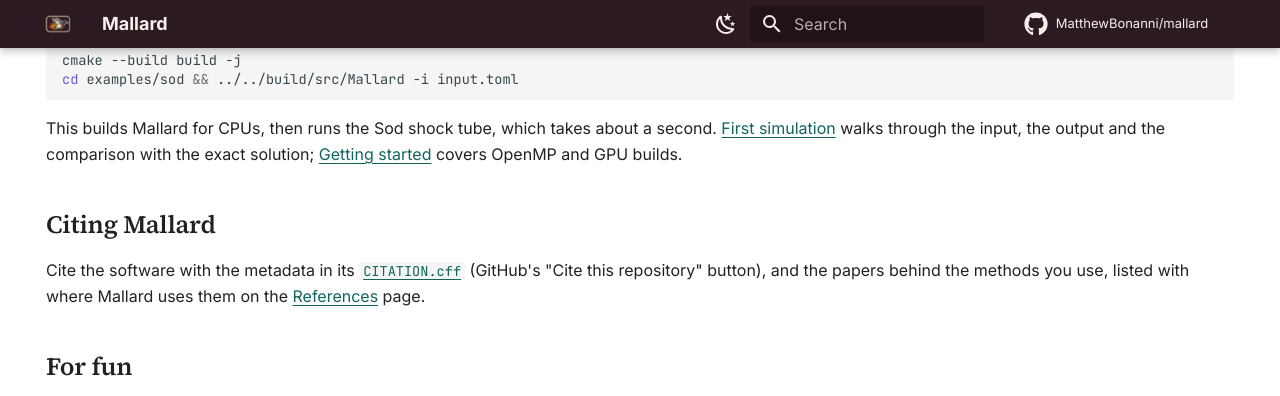
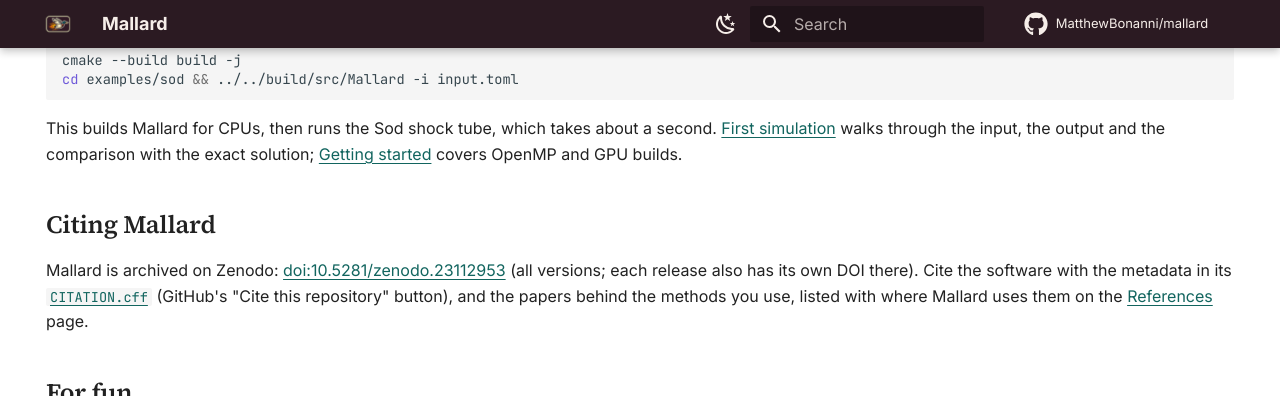
Before and after one commit to MatthewBonanni/mallard-website, an MkDocs documentation site: the page built from content/index.md, in a window 1280 px wide and 900 px high, scrolled down 2008 px, cut to the strip 0-396 px from the top of the window. Built offline with MkDocs 1.6.1 and Material for MkDocs 9.7.7, drawn with Linux system fonts in a browser that asks for light colours; comment, search, counter and statistics services are not loaded.

Commit message:
Home: Zenodo DOI in Citing Mallard
Co-Authored-By: Claude Opus 5.5 <noreply@anthropic.com>

```diff
--- a/content/index.md
+++ b/content/index.md
@@ -94,7 +94,7 @@ This builds Mallard for CPUs, then runs the Sod shock tube, which takes about a
 
 ## Citing Mallard
 
-Cite the software with the metadata in its [`CITATION.cff`](https://github.com/MatthewBonanni/mallard/blob/main/CITATION.cff) (GitHub's "Cite this repository" button), and the papers behind the methods you use, listed with where Mallard uses them on the [References](docs/references.md) page.
+Mallard is archived on Zenodo: [doi:10.5281/zenodo.23112953](https://doi.org/10.5281/zenodo.23112953) (all versions; each release also has its own DOI there). Cite the software with the metadata in its [`CITATION.cff`](https://github.com/MatthewBonanni/mallard/blob/main/CITATION.cff) (GitHub's "Cite this repository" button), and the papers behind the methods you use, listed with where Mallard uses them on the [References](docs/references.md) page.
 
 ## For fun
 
```
